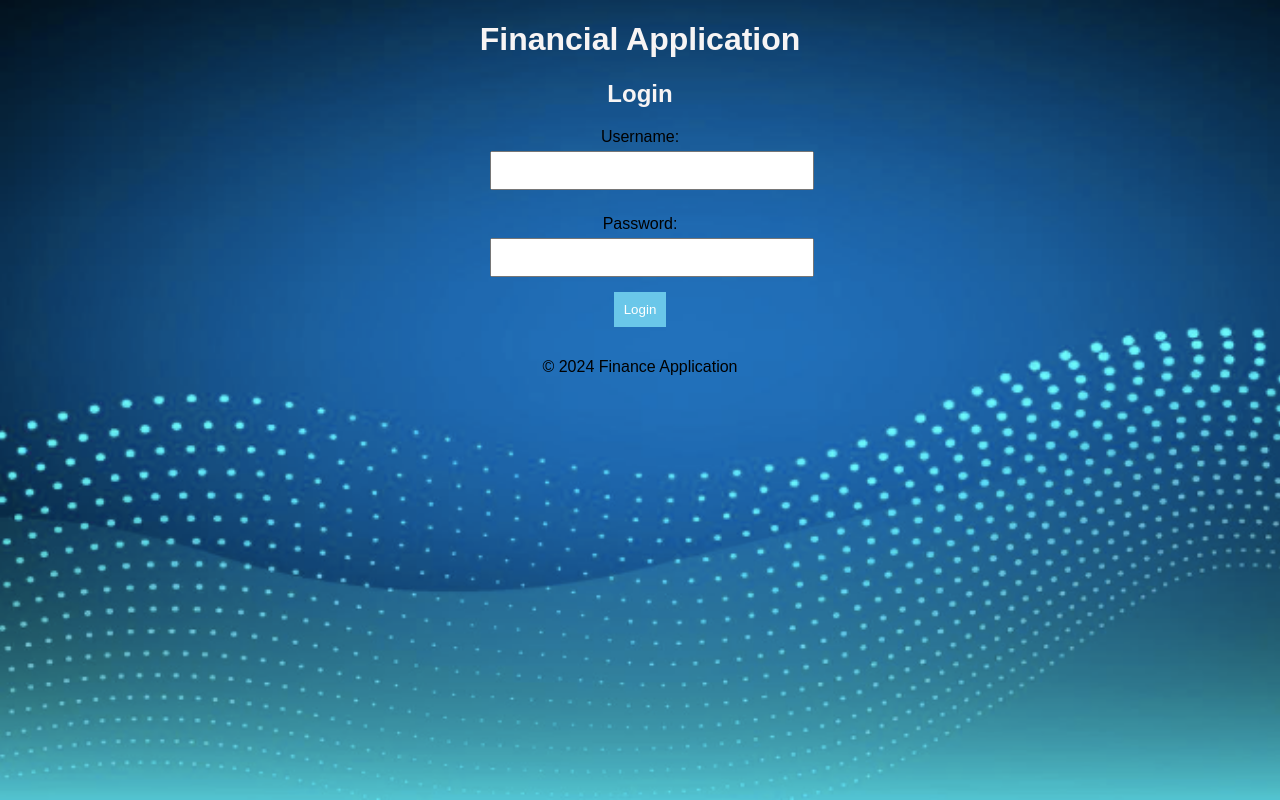
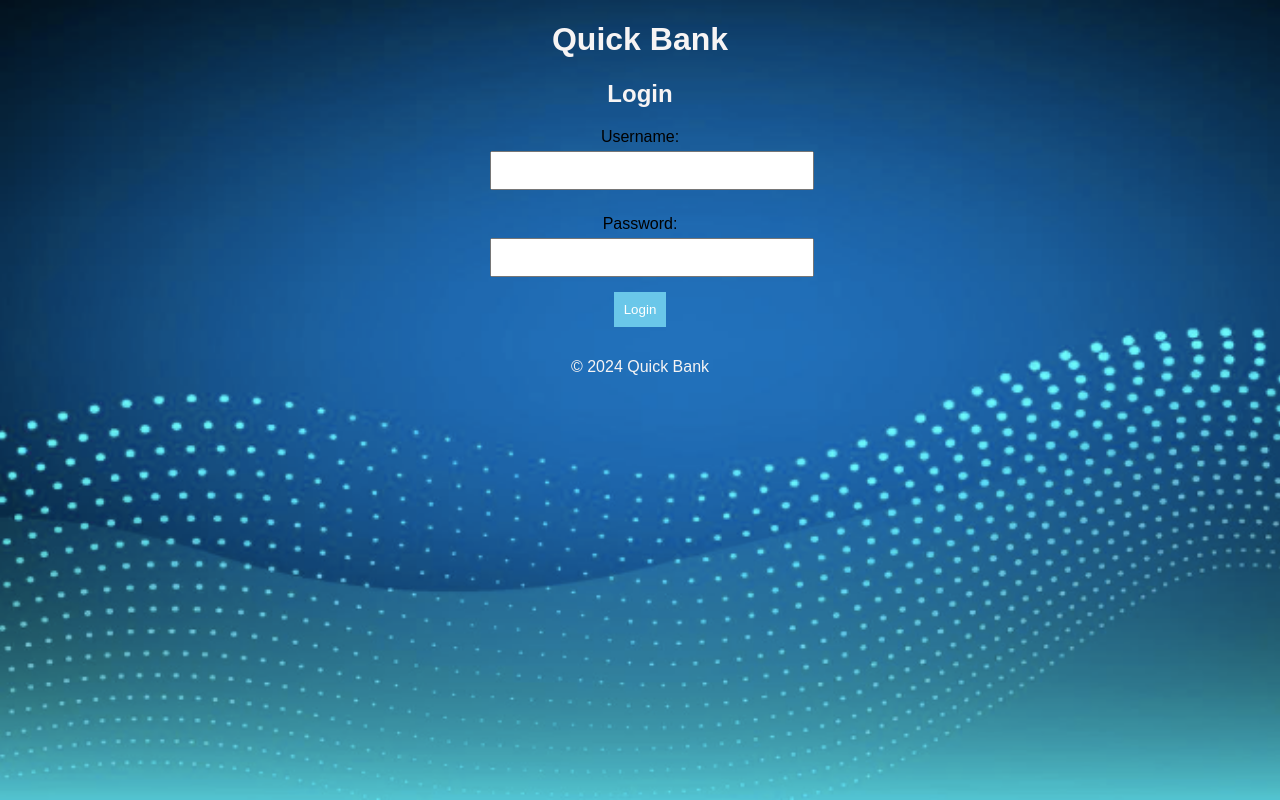
Before and after one commit to shresta-munikuntla/tripleS_HackUTD2024, a plain HTML site: page index.html in a window 1280 px wide. Drawn offline with Linux system fonts and the light colour scheme.

Commit message:
fraud changes and color changes

```diff
--- a/index.html
+++ b/index.html
@@ -3,11 +3,11 @@
 <head>
     <meta charset="UTF-8">
     <meta name="viewport" content="width=device-width, initial-scale=1.0">
-    <title>Financial App</title>
+    <title>Quick Bank</title>
     <link rel="stylesheet" href="styles.css">
 </head>
 <body>
-    <h1>Financial Application</h1>
+    <h1>Quick Bank</h1>
     <div id="app">
         <div id="login-section">
             <h2>Login</h2>
@@ -53,7 +53,7 @@
                 <h2>Fraud Detection</h2>
                 <p>Checking if user's transactions are suspicious</p>
                 <button onclick="checkFraud()">Fraud Detection</button>
-                <p id = "fraud-detection"></p>
+                <p id = "output"></p>
             </section>
 
             <section id = "logout">
@@ -63,11 +63,11 @@
                 <p id = "logout-status"></p>
             </section>
 
-            <div id="output"></div>
+            <!-- <div id="output"></div> -->
         </div>
     </div>
     <footer>
-        <p>© 2024 Finance Application</p>
+        <p>© 2024 Quick Bank</p>
       </footer>
     <script src="app.js"></script>
 </body>
--- a/styles.css
+++ b/styles.css
@@ -12,6 +12,7 @@ body {
 
 h1 {
     color: #f7f4f4;
+    text-shadow: grey;
 }
 h2{
     color: #f7f4f4;
@@ -45,3 +46,7 @@ button {
 button:hover {
     background-color: #0056b3;
 }
+
+p {
+    color: #f7f4f4;
+}
```
